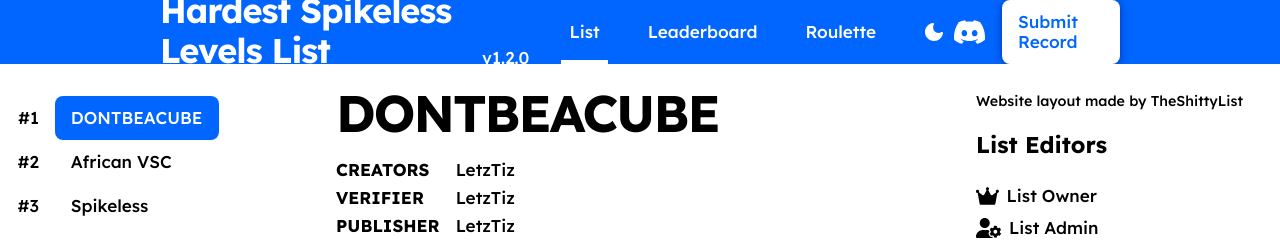
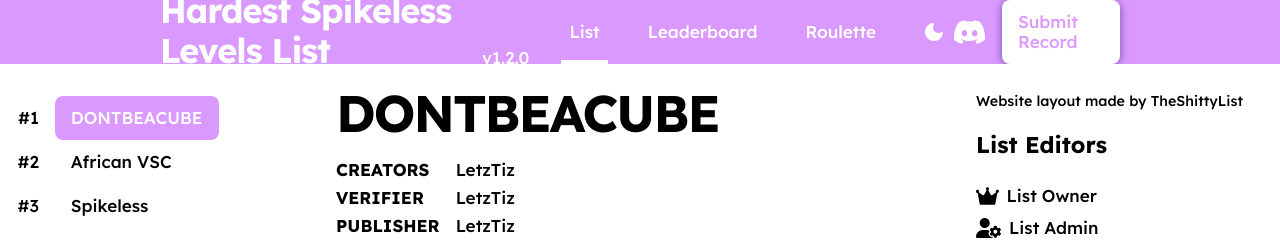
Before and after one commit to verseorvoid/verseorvoid.github.io, a plain HTML site: page index.html in a window 1280 px wide. Shown: the top 241 px of the page. Drawn offline with nearby package versions, Linux system fonts and the light colour scheme.

Commit message:
Update main.css

```diff
--- a/css/main.css
+++ b/css/main.css
@@ -3,7 +3,7 @@
     --color-on-background: black;
     --color-background-hover: #eee;
     --color-on-background-hover: black;
-    --color-primary: #0066ff;
+    --color-primary: #DA99ff;
     --color-on-primary: white;
     --color-error: #de0000;
     --color-on-error: white;
@@ -16,7 +16,7 @@ header.dark {
     --color-on-background: white;
     --color-background-hover: #27262c;
     --color-on-background-hover: white;
-    --color-primary: #283593;
+    --color-primary: #7513AD;
     --color-primary-disabled: #1f213c;
     --color-on-primary: white;
     --color-error: #de0000;
```
